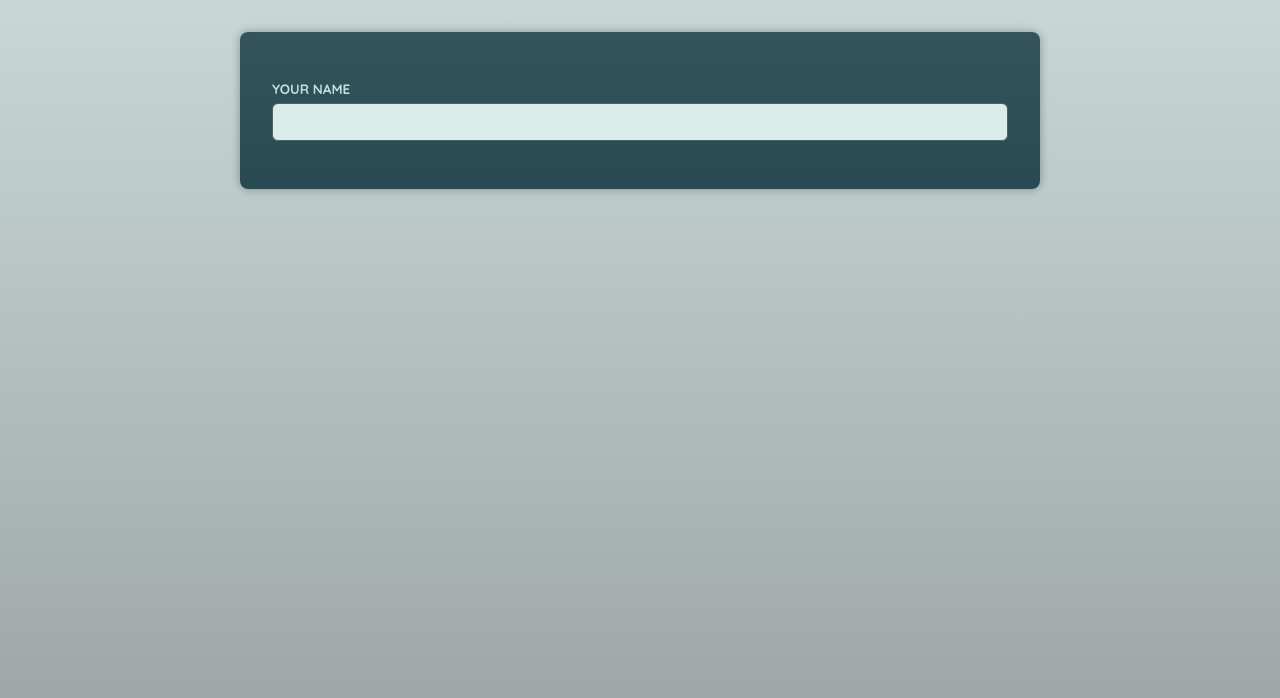
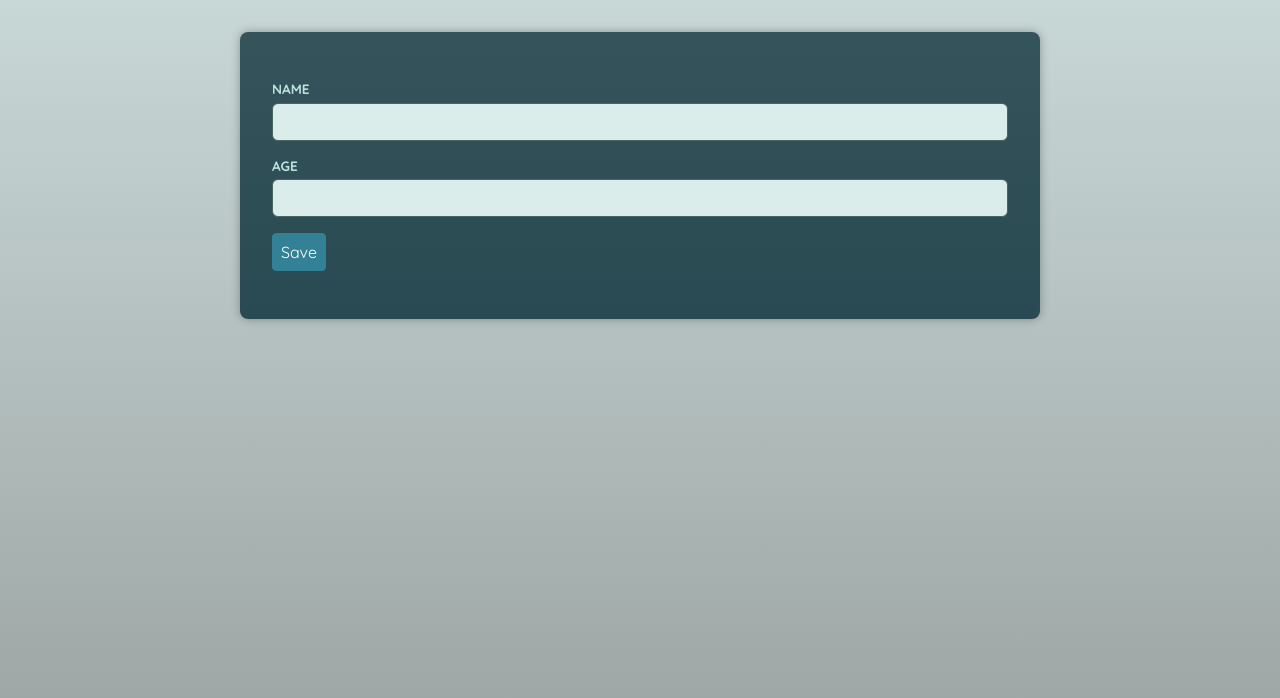
Before and after one commit to tangthiendat/react-typescript, a React (Vite) app in the folder 03-advanced-components-second/: page / in a window 1280 px wide. Shown: the top 698 px of the page. Built offline with nearby package versions, Linux system fonts and the light colour scheme; a web font is replaced by a local one.

Commit message:
Sharing logic with unknown type casting

```diff
--- a/03-advanced-components-second/src/App.tsx
+++ b/03-advanced-components-second/src/App.tsx
@@ -1,11 +1,21 @@
-import { useRef } from "react";
 import Input from "./components/Input";
+import Form from "./components/Form";
+import Button from "./components/Button";
 
 function App() {
-  const input = useRef<HTMLInputElement>(null);
+  function handleSave(data: unknown) {
+    const extractedData = data as { name: string; age: string };
+    console.log(extractedData);
+  }
   return (
     <main>
-      <Input id="name" label="Your name" ref={input} />
+      <Form onSave={handleSave}>
+        <Input type="text" id="name" label="Name" name="name" />
+        <Input type="number" id="age" label="Age" name="age" />
+        <p>
+          <Button>Save</Button>
+        </p>
+      </Form>
     </main>
   );
 }
--- /dev/null
+++ b/03-advanced-components-second/src/components/Form.tsx
@@ -0,0 +1,23 @@
+import { type FormEvent, type ComponentPropsWithoutRef } from "react";
+
+interface FormProps extends ComponentPropsWithoutRef<"form"> {
+  onSave: (value: unknown) => void;
+}
+
+const Form: React.FC<FormProps> = ({ onSave, children, ...otherProps }) => {
+  function handleSubmit(event: FormEvent<HTMLFormElement>) {
+    event.preventDefault();
+
+    const formData = new FormData(event.currentTarget);
+    const data = Object.fromEntries(formData.entries());
+    onSave(data);
+  }
+
+  return (
+    <form onSubmit={handleSubmit} {...otherProps}>
+      {children}
+    </form>
+  );
+};
+
+export default Form;
```
